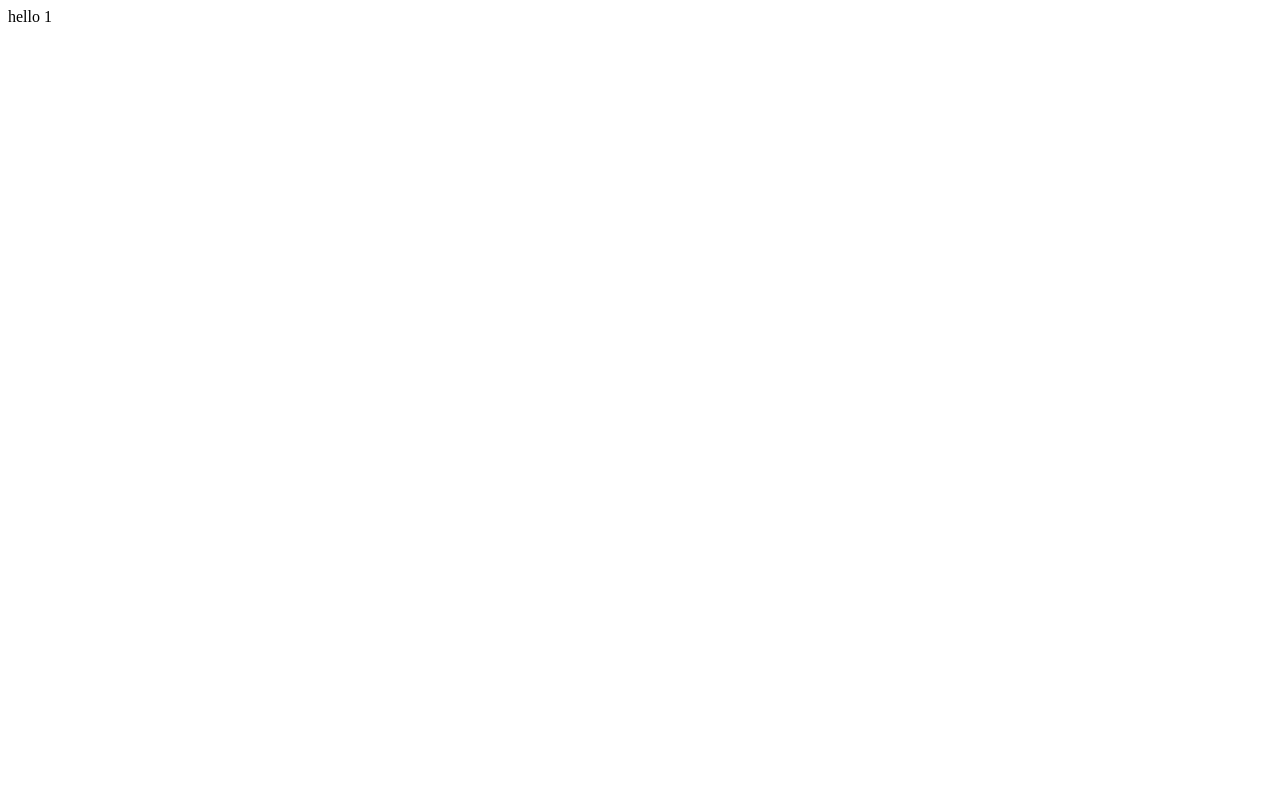
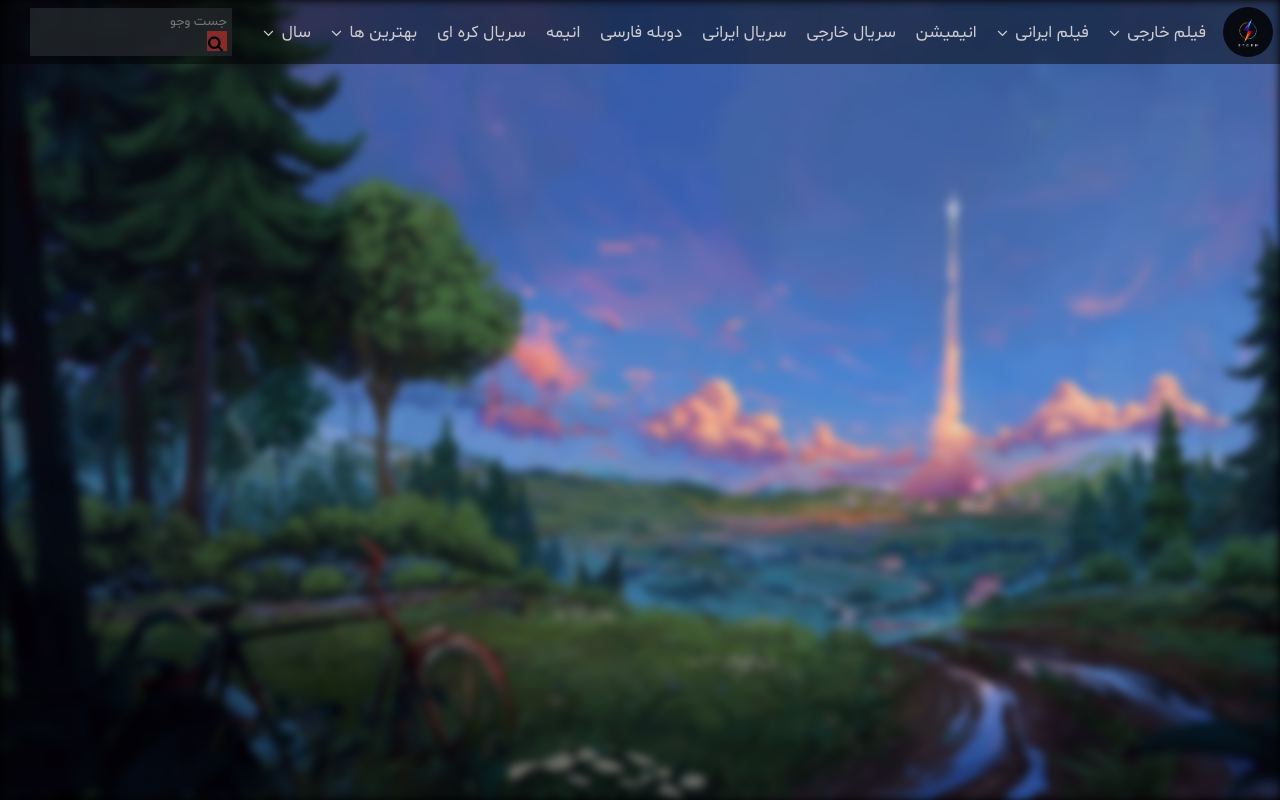
Before and after one commit to STORM-IT/test, a plain HTML site: page index.html in a window 1280 px wide. Drawn offline with nearby package versions, Linux system fonts and the light colour scheme.

Commit message:
add menu juts one problem with search box

```diff
--- a/index.html
+++ b/index.html
@@ -1 +1,62 @@
-hello 1
+<html lang="en">
+
+<head>
+          <meta charset="UTF-8">
+          <meta http-equiv="X-UA-Compatible" content="IE=edge">
+          <meta name="viewport" content="width=device-width, initial-scale=1.0">
+          <script src="https://code.jquery.com/jquery-3.6.0.min.js"
+                    integrity="sha256-/xUj+3OJU5yExlq6GSYGSHk7tPXikynS7ogEvDej/m4=" crossorigin="anonymous"></script>
+          <link rel="stylesheet"
+                    href="https://cdnjs.cloudflare.com/ajax/libs/font-awesome/4.7.0/css/font-awesome.min.css">
+          <script src="jquery-cod-test.js"></script>
+          <link rel="stylesheet" href="page-css.css">
+          <title>Document</title>
+</head>
+
+<body>
+
+          <header>
+                    <div class="effect-blur"></div>
+                    <div id="container">
+                              <div style="display: flex; align-items: center;">
+                                        <img id="logo" src="pictur/34385860.jpg" alt="">
+                                        <nav>
+                                                  <ul class="ul-menu">
+                                                            <li><a href="#" class="link-navbar"> فیلم خارجی <i
+                                                                                          class="fa fa-angle-down icone-more"></i></a>
+                                                            </li>
+                                                            <li><a href="#" class="link-navbar">فیلم ایرانی <i
+                                                                                          class="fa fa-angle-down icone-more"></i></a>
+                                                            </li>
+                                                            <li><a href="#" class="link-navbar">انیمیشن</a></li>
+                                                            <li><a href="#" class="link-navbar">سریال خارجی</a></li>
+                                                            <li><a href="#" class="link-navbar">سریال ایرانی</a></li>
+                                                            <li><a href="#" class="link-navbar">دوبله فارسی</a></li>
+                                                            <li><a href="#" class="link-navbar">انیمه</a></li>
+                                                            <li><a href="#" class="link-navbar">سریال کره ای</a></li>
+                                                            <li><a href="#" class="link-navbar">بهترین ها <i
+                                                                                          class="fa fa-angle-down icone-more"></i></a>
+                                                            </li>
+                                                            <li><a href="#" class="link-navbar">سال <i class="fa fa-angle-down icone-more"></i></a>
+                                                            </li>
+                                                  </ul>
+                                        </nav>
+                              </div>
+
+
+                              <div class="search-box">
+                                        <input type="text" name="" id="input-search" placeholder="جست وجو"></span>
+                                        <button id="btn-search"><i class="fa fa-search icone-more"></i></button>
+                              </div>
+                              </div>
+
+
+
+
+          </header>
+
+
+
+</body>
+
+</html>
--- a/jquery-cod-test.js
+++ b/jquery-cod-test.js
@@ -0,0 +1,3 @@
+$(document).ready(function () {
+
+});
--- /dev/null
+++ b/page-css.css
@@ -0,0 +1,133 @@
+@font-face {
+          font-family: shabnam;
+          src: url(Shabnam.ttf);
+}
+
+* {
+          font-family: shabnam;
+          margin: 0px;
+          padding: 0px;
+}
+body{
+          background-color: black;
+}
+.effect-blur{
+          background-image: url("pictur/img.jpg");
+          filter: blur(5px);
+          -webkit-filter: blur(5px);
+          height: 100%;
+
+          background-position: center;
+          background-repeat: no-repeat;
+          background-size:cover ;
+}
+#container {
+          background-color: rgba(0, 0, 0, 0.473);
+display: flex;
+          position: absolute;
+          top: 0px;
+          direction: rtl;
+justify-content:space-between;
+align-items: center;
+          width: 100%;
+}
+#logo{
+          border-radius: 50%;
+          width: 50px;
+          height: 50px;
+          margin: 7px;
+          display: inline-block;
+}
+.ul-menu {
+          /* background-color: rgba(0, 0, 0, 0.575); */
+
+          /* width: 100px;
+          height: 100px; */
+          display: inline-block;
+
+
+}
+
+.ul-menu>li {
+
+          float: right;
+          margin: 5px 10px;
+          list-style: none;
+          z-index: 2;
+          /* background-color: rgb(75, 109, 139); */
+
+}
+
+.link-navbar {
+          font-family: shabnam;
+          text-decoration: none;
+          color: rgba(223, 219, 219, 0.904);
+
+          font-size: 17px;
+}
+.link-navbar:hover{
+          color: rgb(238, 228, 228);
+}
+.icone-more {
+
+
+          margin-right: 3px;
+          position: relative;
+          top: 2px;
+          /* display: inline-block; */
+animation:forwards  icon-more-bottom 1s;
+}
+
+.icone-more:hover {
+          animation:forwards  icon-more-top 1s;
+
+}
+
+@keyframes icon-more-top {
+          0% {
+                    transform: rotate(0deg);
+          }
+
+          100% {
+                    transform: rotate(180deg);
+          }
+}
+
+@keyframes icon-more-bottom {
+          0% {
+                    transform: rotate(180deg);
+          }
+
+          100% {
+                    transform: rotate(0deg);
+          }
+}
+.search-box{
+          background-color: rgba(37, 41, 44, 0.753);
+          margin-left: 30px;
+          padding: 5px;
+          width: 15vw;
+          height: max-content;
+
+}
+#input-search{
+
+       display: block;
+       border-radius: 3px;
+       border: none;
+       width: 100%;
+       color: rgb(190, 206, 211);
+       background-color: rgba(0, 0, 0, 0);
+
+}
+#btn-search{
+          background-color: rgb(136, 42, 42);
+          border: none;
+
+          float: right;
+          height: 20px;
+          width: 20px;
+          font-size: 16px;
+          /* height: 30px;
+          width: 30px; */
+}
```
Also changed, not shown: Shabnam.ttf (added), pictur/34385860.jpg (added), pictur/img.jpg (added), 1 other file.
